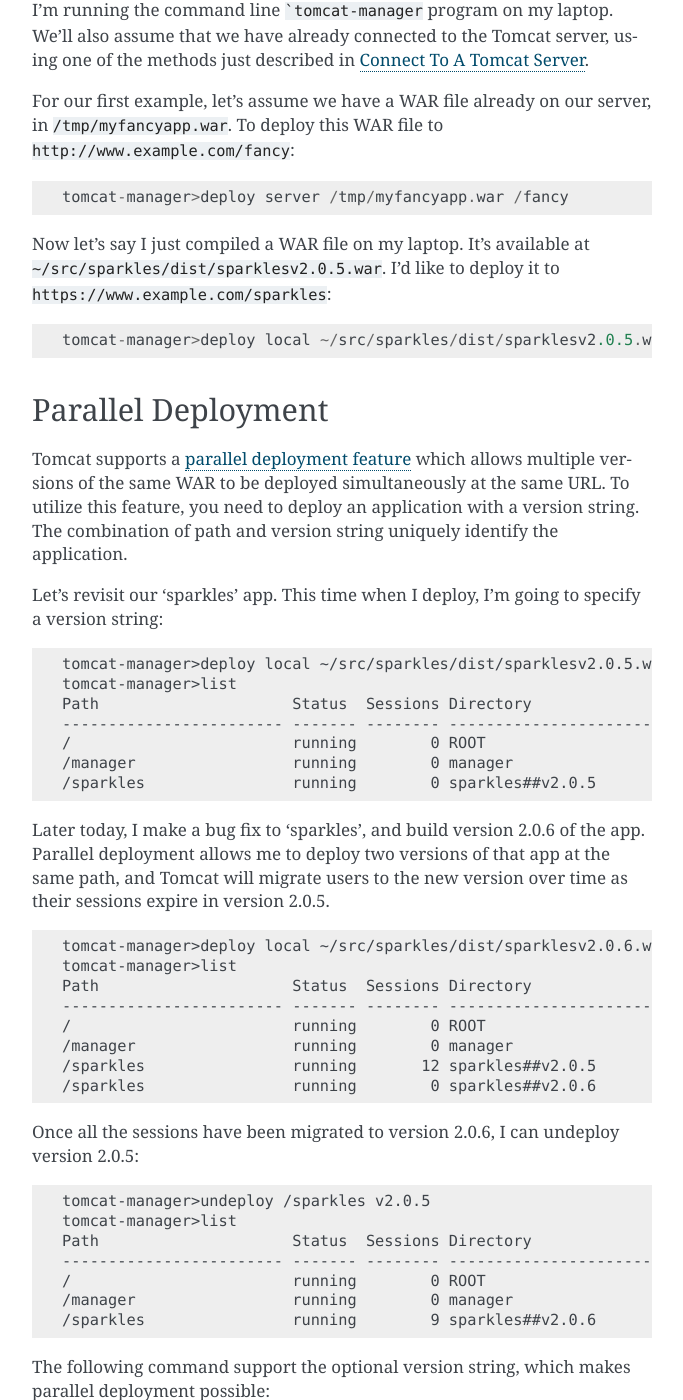
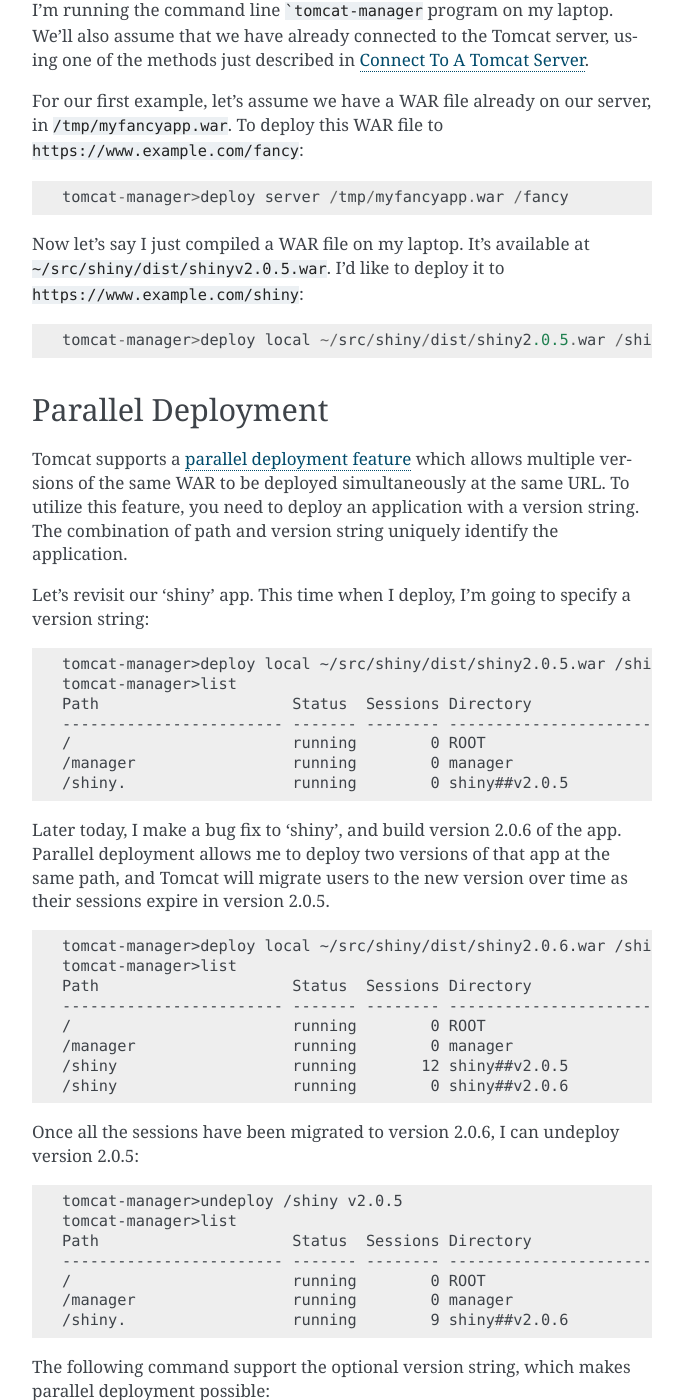
Before and after one commit to tomcatmanager/tomcatmanager, a Sphinx documentation site: the page built from docs/interactive.rst, in a window 1280 px wide and 1400 px high, scrolled down 2309 px. Shown: the whole window, without its empty margins (428-1111 px from the left). Built offline with Sphinx 7.4.7, drawn with Linux system fonts in a browser that asks for light colours.

Commit message:
Change example app from sparkles to shiny

```diff
--- a/docs/interactive.rst
+++ b/docs/interactive.rst
@@ -111,15 +111,15 @@
 
 For our first example, let's assume we have a WAR file already on our server,
 in ``/tmp/myfancyapp.war``. To deploy this WAR file to
-``http://www.example.com/fancy``::
+``https://www.example.com/fancy``::
 
    tomcat-manager>deploy server /tmp/myfancyapp.war /fancy
 
 Now let's say I just compiled a WAR file on my laptop. It's available at
-``~/src/sparkles/dist/sparklesv2.0.5.war``. I'd like to deploy it to
-``https://www.example.com/sparkles``::
+``~/src/shiny/dist/shinyv2.0.5.war``. I'd like to deploy it to
+``https://www.example.com/shiny``::
 
-   tomcat-manager>deploy local ~/src/sparkles/dist/sparklesv2.0.5.war /sparkles
+   tomcat-manager>deploy local ~/src/shiny/dist/shiny2.0.5.war /shiny
 
 
 Parallel Deployment
@@ -132,46 +132,46 @@
 an application with a version string. The combination of path and version
 string uniquely identify the application.
 
-Let's revisit our 'sparkles' app. This time when I deploy, I'm going to specify a
+Let's revisit our 'shiny' app. This time when I deploy, I'm going to specify a
 version string:
 
 .. code-block:: none
 
-   tomcat-manager>deploy local ~/src/sparkles/dist/sparklesv2.0.5.war /sparkles v2.0.5
+   tomcat-manager>deploy local ~/src/shiny/dist/shiny2.0.5.war /shiny v2.0.5
    tomcat-manager>list
    Path                     Status  Sessions Directory
    ------------------------ ------- -------- ------------------------------------
    /                        running        0 ROOT
    /manager                 running        0 manager
-   /sparkles                running        0 sparkles##v2.0.5
+   /shiny.                  running        0 shiny##v2.0.5
 
-Later today, I make a bug fix to 'sparkles', and build version 2.0.6 of the
+Later today, I make a bug fix to 'shiny', and build version 2.0.6 of the
 app. Parallel deployment allows me to deploy two versions of that app at the
 same path, and Tomcat will migrate users to the new version over time as their
 sessions expire in version 2.0.5.
 
 .. code-block:: none
 
-   tomcat-manager>deploy local ~/src/sparkles/dist/sparklesv2.0.6.war /sparkles v2.0.6
+   tomcat-manager>deploy local ~/src/shiny/dist/shiny2.0.6.war /shiny v2.0.6
    tomcat-manager>list
    Path                     Status  Sessions Directory
    ------------------------ ------- -------- ------------------------------------
    /                        running        0 ROOT
    /manager                 running        0 manager
-   /sparkles                running       12 sparkles##v2.0.5
-   /sparkles                running        0 sparkles##v2.0.6
+   /shiny                   running       12 shiny##v2.0.5
+   /shiny                   running        0 shiny##v2.0.6
 
 Once all the sessions have been migrated to version 2.0.6, I can undeploy version 2.0.5:
 
 .. code-block:: none
 
-   tomcat-manager>undeploy /sparkles v2.0.5
+   tomcat-manager>undeploy /shiny v2.0.5
    tomcat-manager>list
    Path                     Status  Sessions Directory
    ------------------------ ------- -------- ------------------------------------
    /                        running        0 ROOT
    /manager                 running        0 manager
-   /sparkles                running        9 sparkles##v2.0.6
+   /shiny.                  running        9 shiny##v2.0.6
 
 The following command support the optional version string, which makes parallel deployment possible:
 
```
